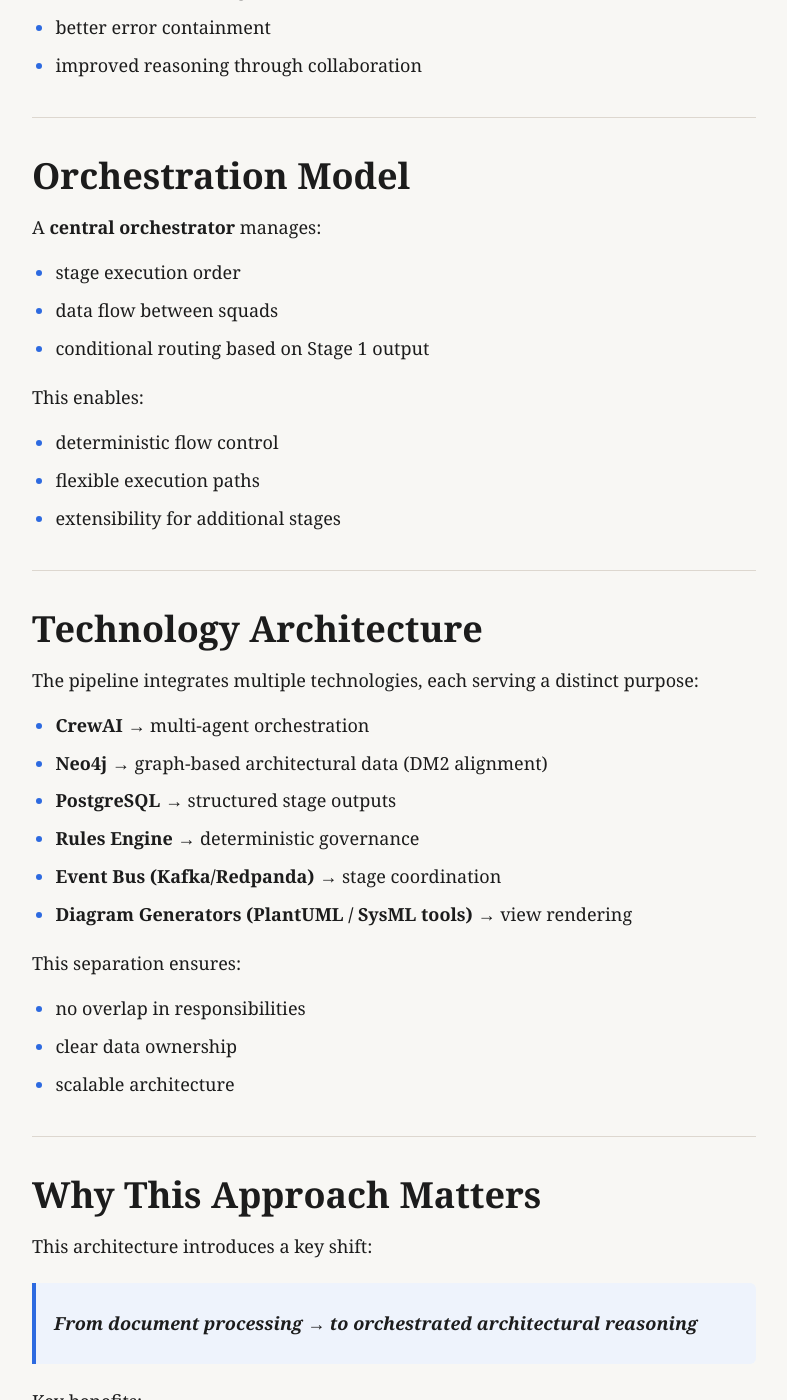
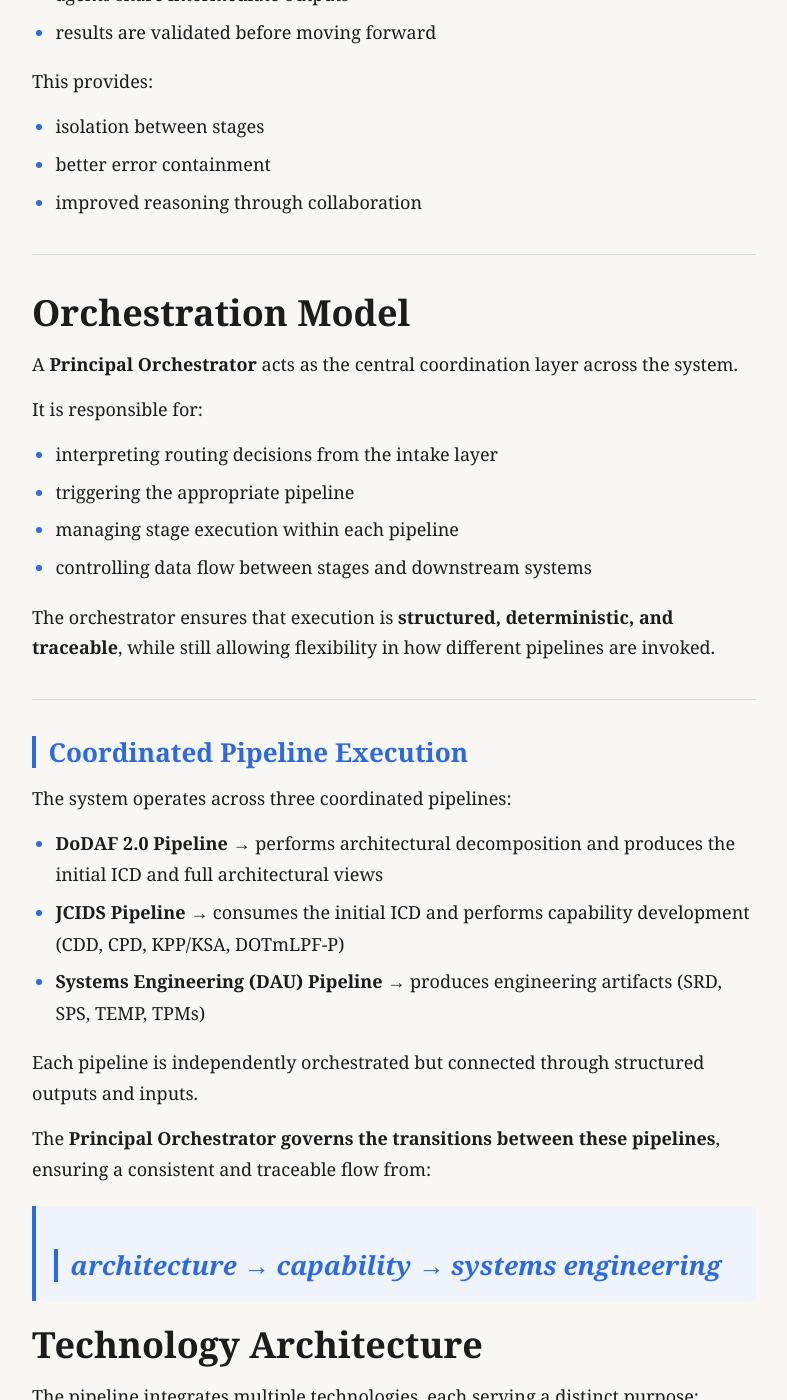
Before and after one commit to k9aif/k9-aif-blogs, a Jekyll site: the page built from _posts/2026-04-21-multi-agent-dodaf-pipeline-crewai.md, in a window 1280 px wide and 1400 px high, scrolled down 4528 px. Shown: the whole window, without its empty margins (246-1033 px from the left). Built offline with Jekyll 4.4.1, drawn with Linux system fonts in a browser that asks for light colours; our own code applies the rules of GitHub Pages for plain Markdown files; some of the changed text lies outside the part shown.

Commit message:
Update 2026-04-21-multi-agent-dodaf-pipeline-crewai.md

```diff
--- a/_posts/2026-04-21-multi-agent-dodaf-pipeline-crewai.md
+++ b/_posts/2026-04-21-multi-agent-dodaf-pipeline-crewai.md
@@ -116,15 +116,17 @@
 
 ---
 
-## Stage 6 — Final Document Assembly
+## Stage 6 — Initial Document Assembly
 
-Assembles outputs into structured deliverables:
+Assembles architecture-driven outputs into structured deliverables:
 
-- ICD document
-- summary artifacts
-- architecture outputs
+- Initial ICD (architecture-derived, HIL-reviewed)
+- F2P summary
+- OV/CV/SV/PV/StdV artifacts
 
-No new architecture is created here—this stage focuses on presentation.
+This stage focuses on consolidating architectural insights into a coherent initial document.
+
+It does not complete the full capability development lifecycle. The initial ICD serves as input to the **JCIDS pipeline**, which performs further analysis and produces formal capability documents such as CDD, CPD, and KPP/KSA bundles.
 
 ---
 
@@ -146,18 +148,32 @@
 
 # Orchestration Model
 
-A **central orchestrator** manages:
+A **Principal Orchestrator** acts as the central coordination layer across the system.
 
-- stage execution order
-- data flow between squads
-- conditional routing based on Stage 1 output
+It is responsible for:
 
-This enables:
+- interpreting routing decisions from the intake layer
+- triggering the appropriate pipeline
+- managing stage execution within each pipeline
+- controlling data flow between stages and downstream systems
 
-- deterministic flow control
-- flexible execution paths
-- extensibility for additional stages
+The orchestrator ensures that execution is **structured, deterministic, and traceable**, while still allowing flexibility in how different pipelines are invoked.
 
+---
+
+## Coordinated Pipeline Execution
+
+The system operates across three coordinated pipelines:
+
+- **DoDAF 2.0 Pipeline** → performs architectural decomposition and produces the initial ICD and full architectural views
+- **JCIDS Pipeline** → consumes the initial ICD and performs capability development (CDD, CPD, KPP/KSA, DOTmLPF-P)
+- **Systems Engineering (DAU) Pipeline** → produces engineering artifacts (SRD, SPS, TEMP, TPMs)
+
+Each pipeline is independently orchestrated but connected through structured outputs and inputs.
+
+The **Principal Orchestrator governs the transitions between these pipelines**, ensuring a consistent and traceable flow from:
+
+> architecture → capability → systems engineering
 ---
 
 # Technology Architecture
```
